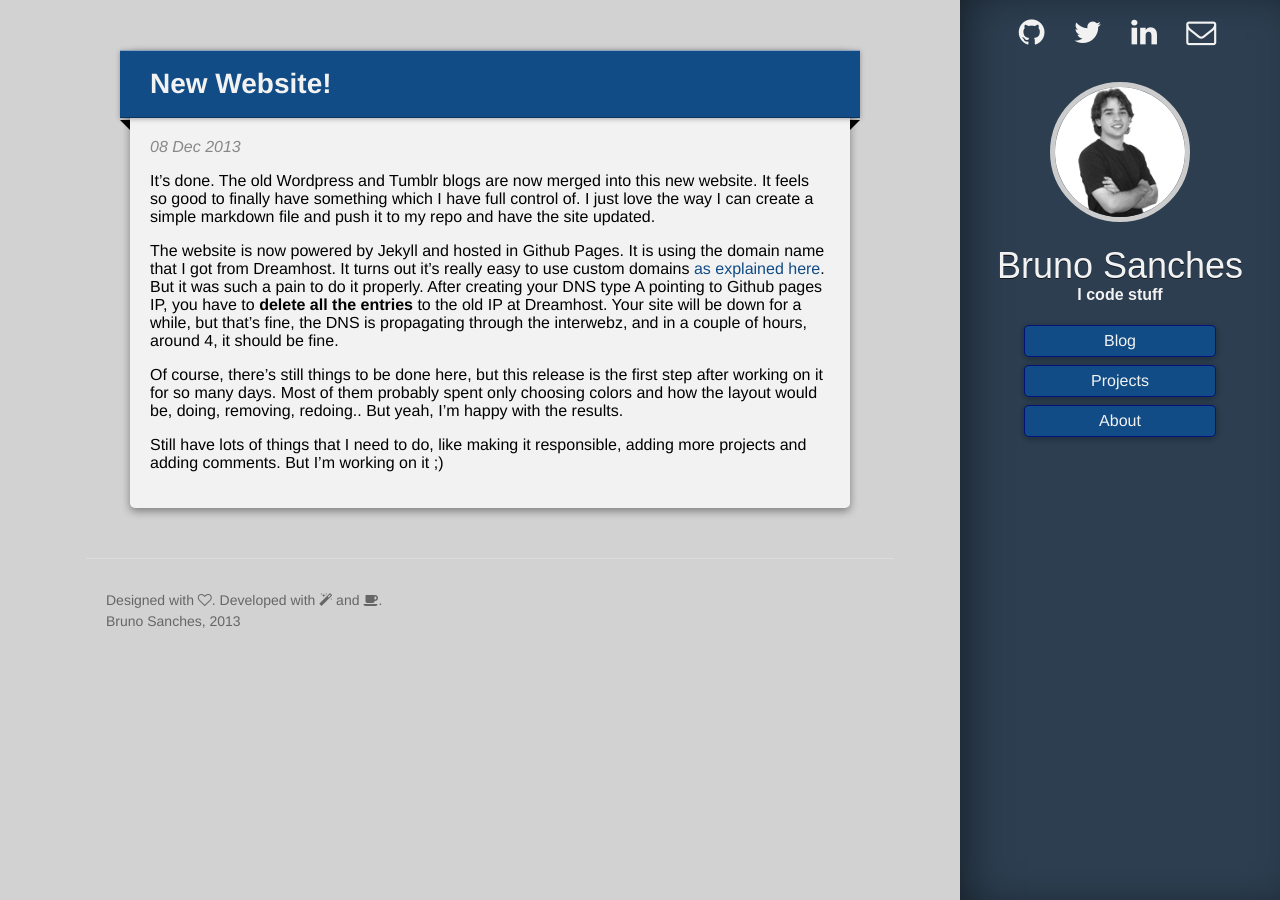
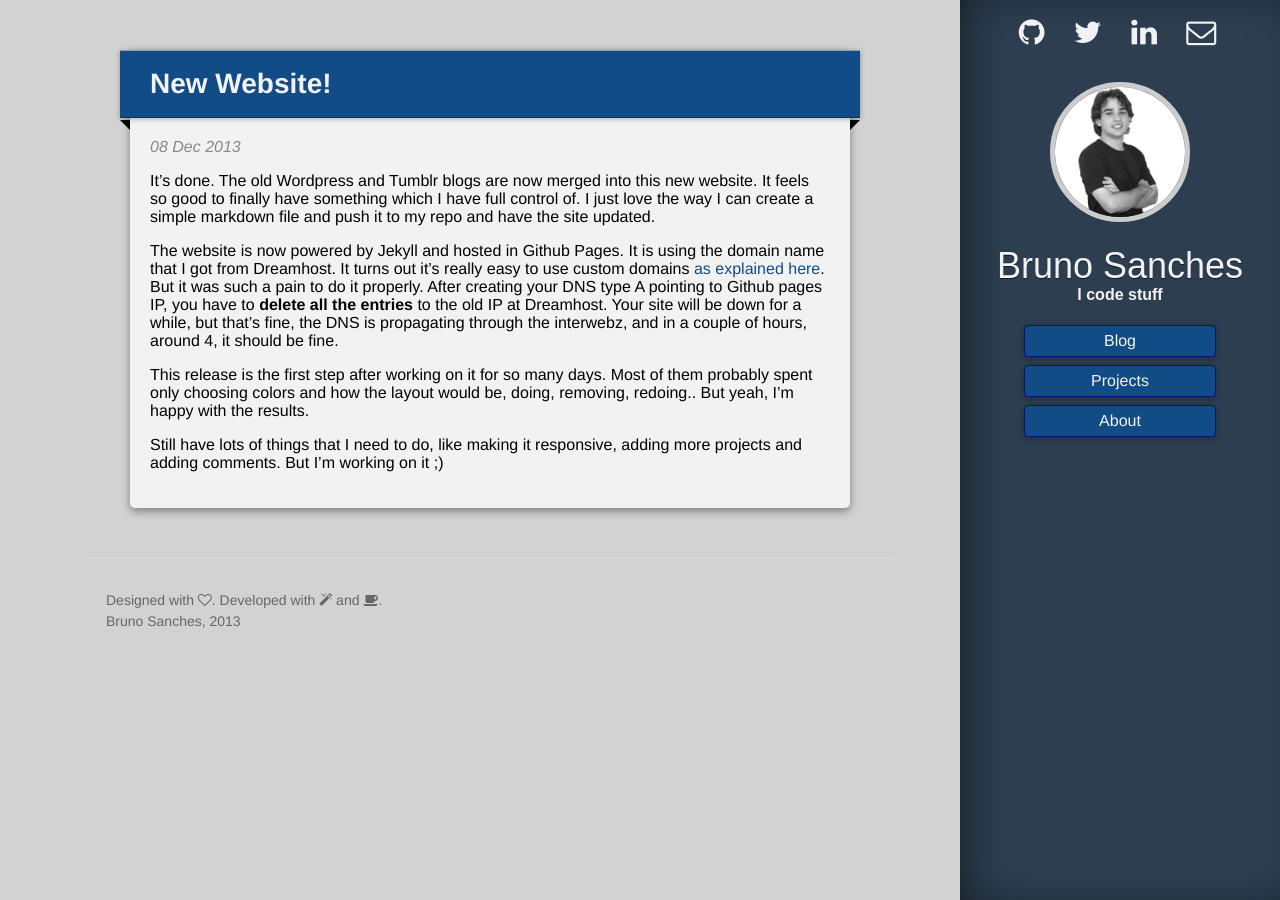
Before and after one commit to brunops/brunops.github.io, a Jekyll site: the page built from _posts/2013-12-08-new-website.markdown, in a window 1280 px wide. Built offline with Jekyll 4.4.1, drawn with Linux system fonts in a browser that asks for light colours; some web fonts are replaced; Markdown is read by kramdown in place of the engine named in the settings.

Commit message:
Remove text duplication and fixing iresponsible use of responsible word :)

```diff
--- a/_posts/2013-12-08-new-website.markdown
+++ b/_posts/2013-12-08-new-website.markdown
@@ -9,6 +9,6 @@ It's done. The old Wordpress and Tumblr blogs are now merged into this new websi
 
 The website is now powered by Jekyll and hosted in Github Pages. It is using the domain name that I got from Dreamhost. It turns out it's really easy to use custom domains <a href="https://help.github.com/articles/setting-up-a-custom-domain-with-pages" target="_blank">as explained here</a>. But it was such a pain to do it properly. After creating your DNS type A pointing to Github pages IP, you have to **delete all the entries**   to the old IP at Dreamhost. Your site will be down for a while, but that's fine, the DNS is propagating through the interwebz, and in a couple of hours, around 4, it should be fine.
 
-Of course, there's still things to be done here, but this release is the first step after working on it for so many days. Most of them probably spent only choosing colors and how the layout would be, doing, removing, redoing.. But yeah, I'm happy with the results.
+This release is the first step after working on it for so many days. Most of them probably spent only choosing colors and how the layout would be, doing, removing, redoing.. But yeah, I'm happy with the results.
 
-Still have lots of things that I need to do, like making it responsible, adding more projects and adding comments. But I'm working on it ;)
+Still have lots of things that I need to do, like making it responsive, adding more projects and adding comments. But I'm working on it ;)
```
